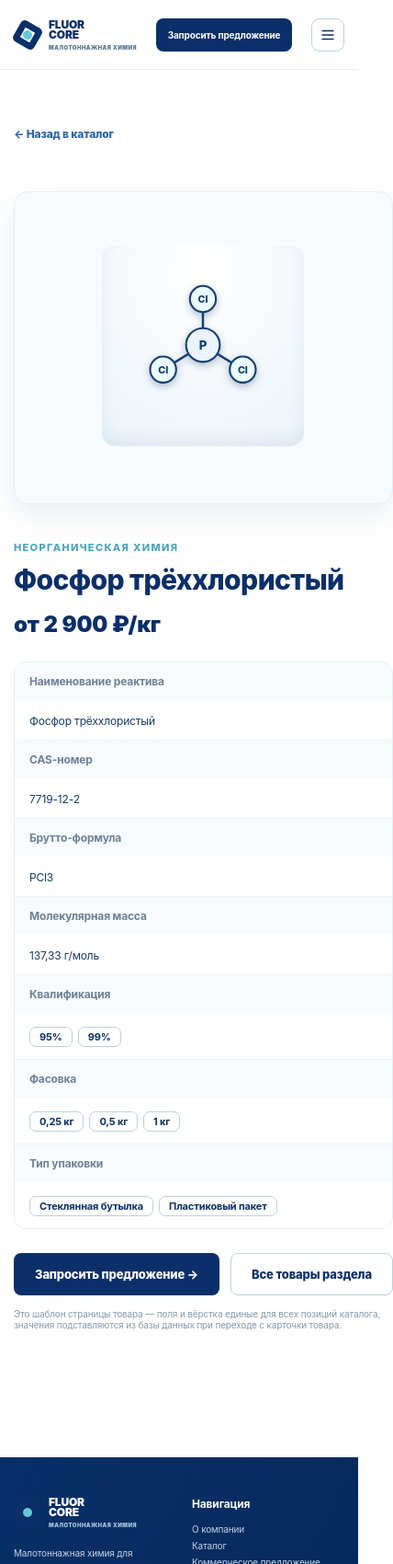
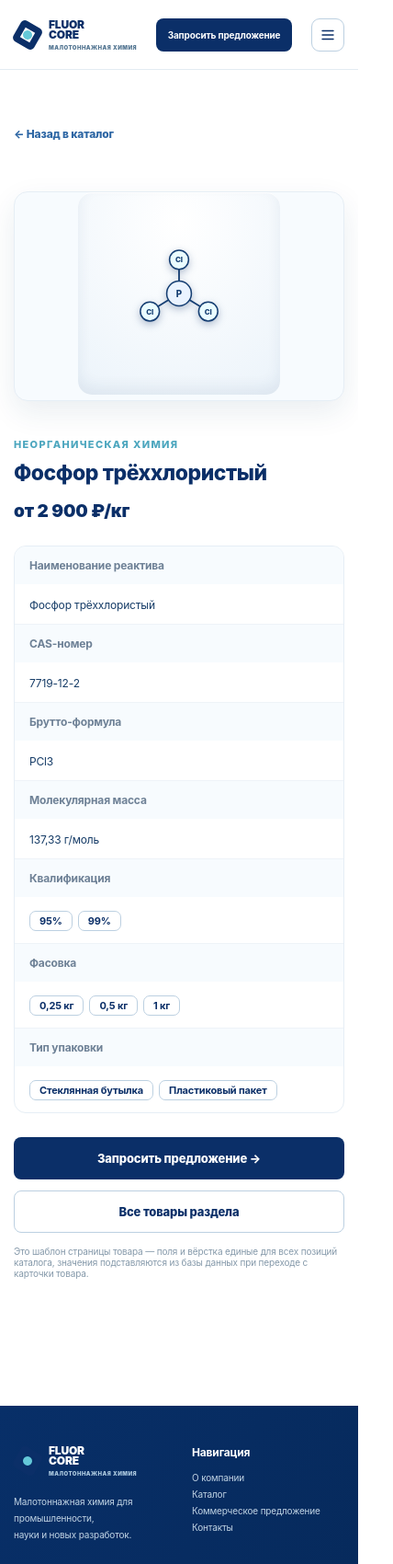
Before and after one commit to Product-apps369/new-technologies-site, a plain HTML site: page product.html in a window 390 px wide. Shown: the top 1700 px of the page at 92% size, 428 px wide, since content can reach past the window. Drawn offline with Linux system fonts and the light colour scheme.

Commit message:
Исправить мобильную вёрстку страницы товара: заголовок и кнопки не помещались на узких экранах
Co-Authored-By: Claude Sonnet 5 <noreply@anthropic.com>

```diff
--- a/assets/css/styles.css
+++ b/assets/css/styles.css
@@ -488,4 +488,11 @@ footer ul{list-style:none;padding:0;margin:0}
     width:56px;height:56px;border-radius:12px;object-fit:cover
   }
   .spec-row{grid-template-columns:1fr;gap:2px}
+  .product-detail-body h1{font-size:23px;max-width:100%}
+  .product-price{font-size:19px}
+  .product-detail-media{min-height:220px}
+  .product-detail-media .formula{width:150px;height:150px}
+  .product-detail-media .formula svg{width:110px;height:110px}
+  .product-detail-actions{flex-direction:column;align-items:stretch}
+  .product-detail-actions .btn{width:100%;white-space:normal}
 }
```
